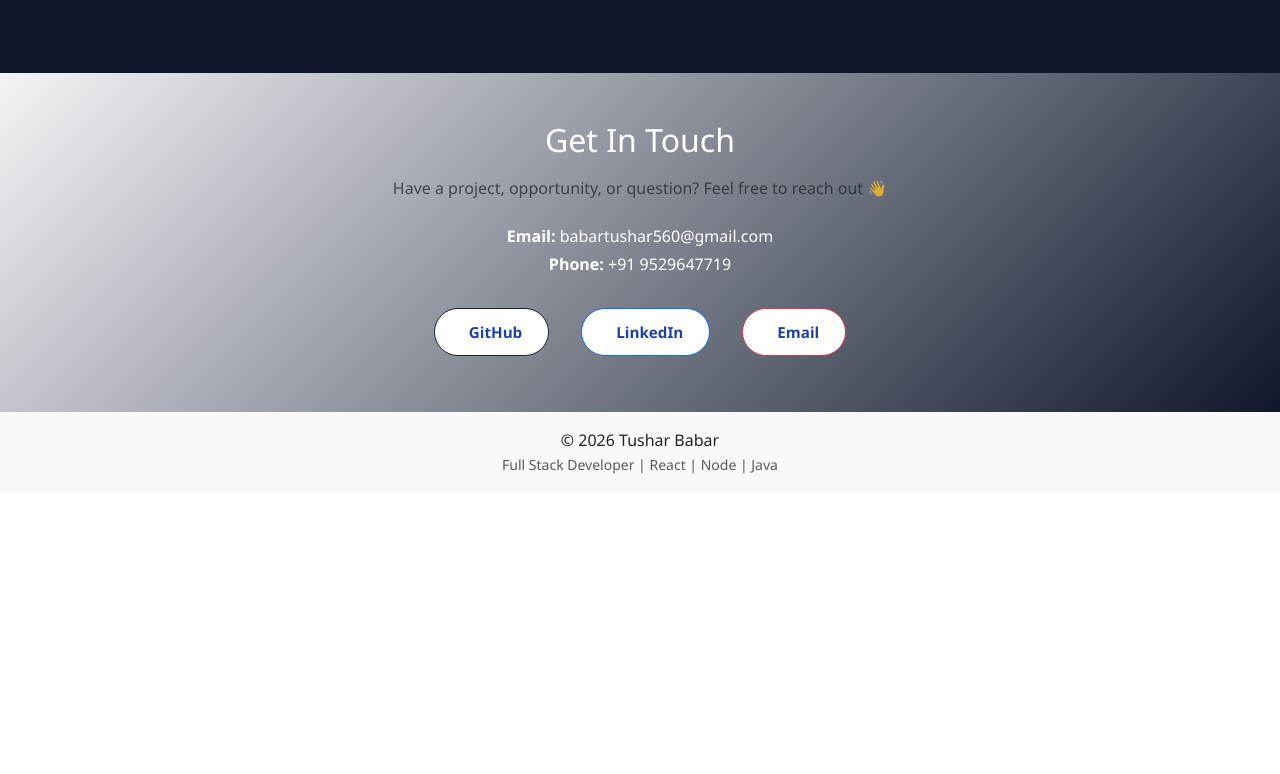
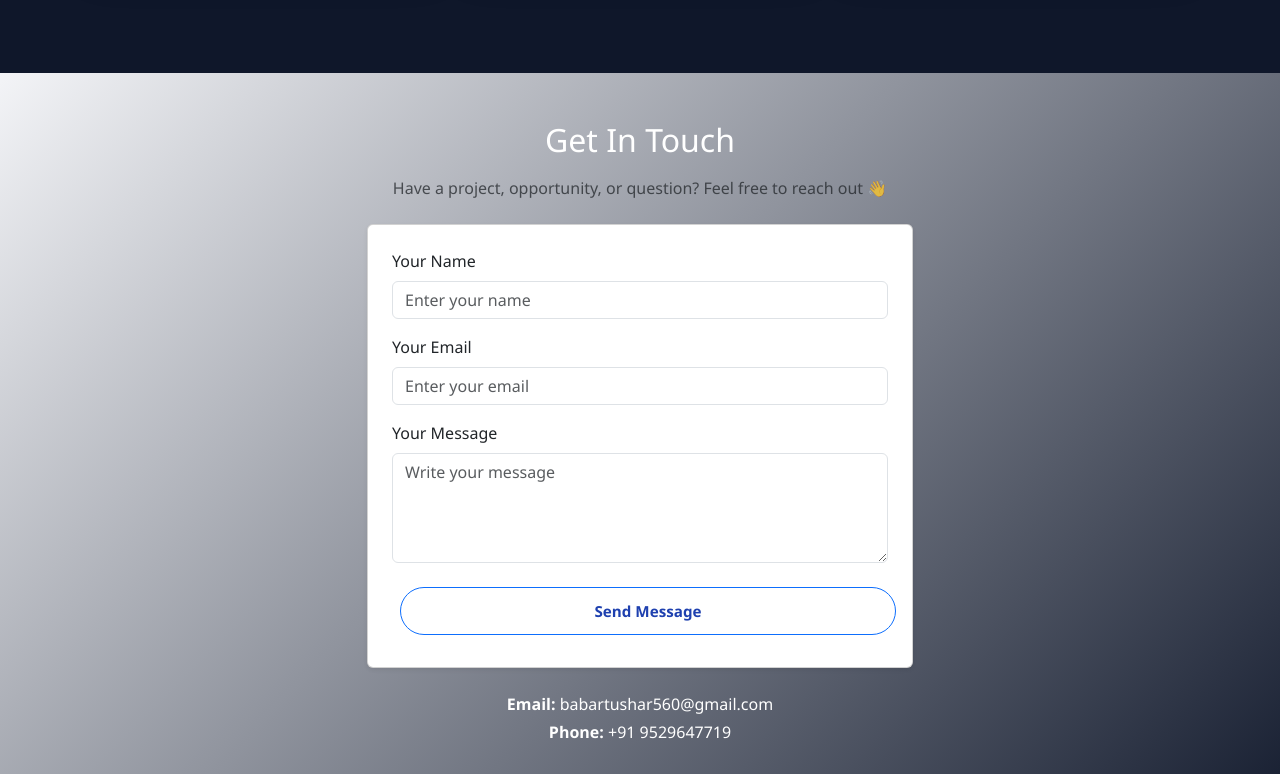
Before and after one commit to tusharbabar/Portfolio, a React (Vite) app: page / in a window 1280 px wide. Shown: the part 3040-3814 px from the top of the page. Before the commit the page ends 3532 px from the top, so only its background shows below. Built offline with nearby package versions, Linux system fonts and the light colour scheme.

Commit message:
Enhance Contact component with a form

```diff
--- a/src/components/Contact.jsx
+++ b/src/components/Contact.jsx
@@ -2,14 +2,59 @@ function Contact() {
   return (
     <>
       <section className="contact py-5" id="contact">
-        <div className="container text-center">
-          <h2 className="mb-3">Get In Touch</h2>
-          <p className="text-muted mb-4">
-            Have a project, opportunity, or question? Feel free to reach out 👋
-          </p>
+        <div className="container">
+          <div className="row justify-content-center">
+            <div className="col-lg-8 text-center">
+              <h2 className="mb-3">Get In Touch</h2>
+              <p className="text-muted mb-4">
+                Have a project, opportunity, or question? Feel free to reach out 👋
+              </p>
+            </div>
+          </div>
+
+          <div className="row justify-content-center">
+            <div className="col-lg-6">
+              {/* Contact Form */}
+              <form className="card shadow-sm p-4 mb-4">
+                <div className="mb-3">
+                  <label className="form-label">Your Name</label>
+                  <input
+                    type="text"
+                    className="form-control"
+                    placeholder="Enter your name"
+                    required
+                  />
+                </div>
+
+                <div className="mb-3">
+                  <label className="form-label">Your Email</label>
+                  <input
+                    type="email"
+                    className="form-control"
+                    placeholder="Enter your email"
+                    required
+                  />
+                </div>
+
+                <div className="mb-3">
+                  <label className="form-label">Your Message</label>
+                  <textarea
+                    className="form-control"
+                    rows="4"
+                    placeholder="Write your message"
+                    required
+                  ></textarea>
+                </div>
+
+                <button type="submit" className="btn btn-primary w-100">
+                  Send Message
+                </button>
+              </form>
+            </div>
+          </div>
 
           {/* Contact Details */}
-          <div className="mb-4">
+          <div className="text-center mb-4">
             <p className="mb-1">
               <strong>Email:</strong> babartushar560@gmail.com
             </p>
```
